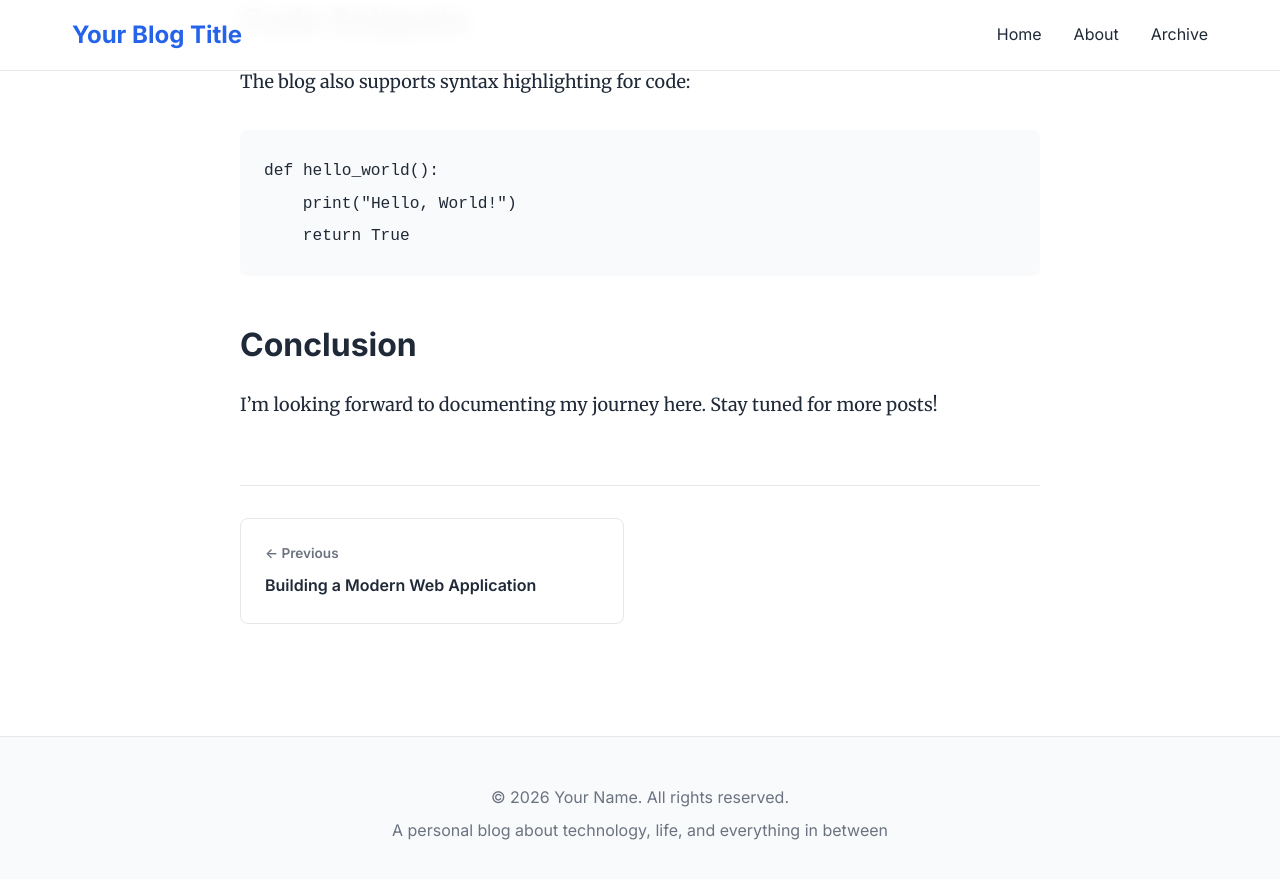
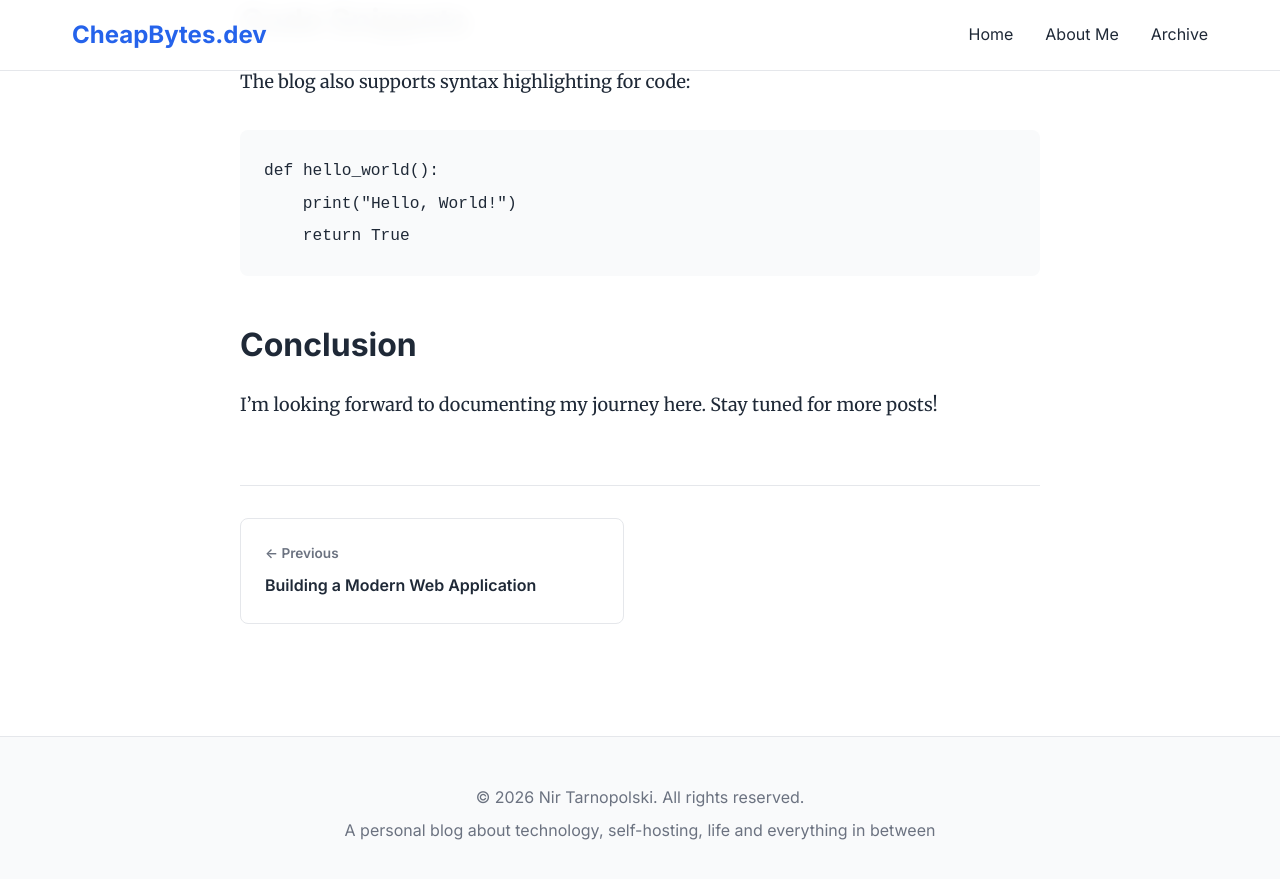
Before and after one commit to nirtarno/self-hosting-blog, a Jekyll site: the page built from _posts/2024-02-14-welcome-to-my-blog.md, in a window 1280 px wide and 900 px high, scrolled down 2242 px. Shown: the top 879 px of the window. Built offline with Jekyll 4.4.1, drawn with Linux system fonts in a browser that asks for light colours; some of the changed text lies outside the part shown.

Commit message:
modificaitons

```diff
--- a/_config.yml
+++ b/_config.yml
@@ -1,8 +1,8 @@
 # Site settings
-title: Your Blog Title
-description: A personal blog about technology, life, and everything in between
-author: Your Name
-email: your.email@example.com
+title: CheapBytes.dev
+description: A personal blog about technology, self-hosting, life and everything in between
+author: Nir Tarnopolski
+email: nirtarno@gmail.com
 url: "https://nirtarno.github.io/"
 baseurl: "self-hosting-blog"
 
--- a/_layouts/default.html
+++ b/_layouts/default.html
@@ -16,7 +16,7 @@
             <a href="{{ '/' | relative_url }}" class="nav-logo">{{ site.title }}</a>
             <div class="nav-links">
                 <a href="{{ '/' | relative_url }}">Home</a>
-                <a href="{{ '/about' | relative_url }}">About</a>
+                <a href="{{ '/about' | relative_url }}">About Me</a>
                 <a href="{{ '/archive' | relative_url }}">Archive</a>
             </div>
         </div>
--- a/_posts/2024-02-14-welcome-to-my-blog.md
+++ b/_posts/2024-02-14-welcome-to-my-blog.md
@@ -2,9 +2,9 @@
 layout: post
 title: "Welcome to My Blog"
 date: 2024-02-14 10:00:00 -0000
-author: Your Name
+author: Nir Tarnopolski
 tags: [welcome, introduction]
-image: /assets/images/welcome.jpg
+image: /assets/images/hello_world.png
 ---
 
 Welcome to my new blog! This is my first post, and I'm excited to share my thoughts and experiences with you.
```
Also changed, not shown: assets/images/hello_world1.png (added).
